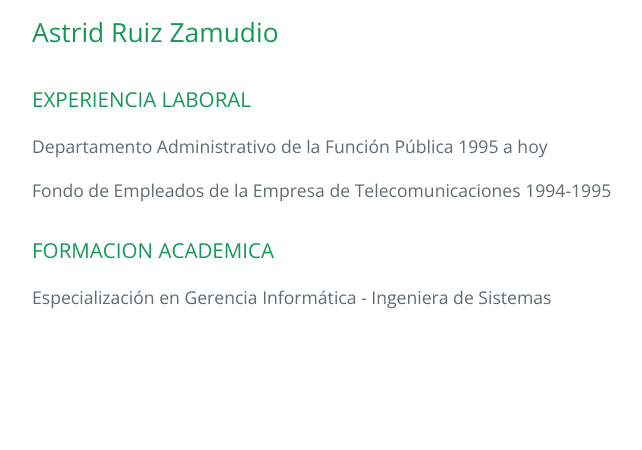
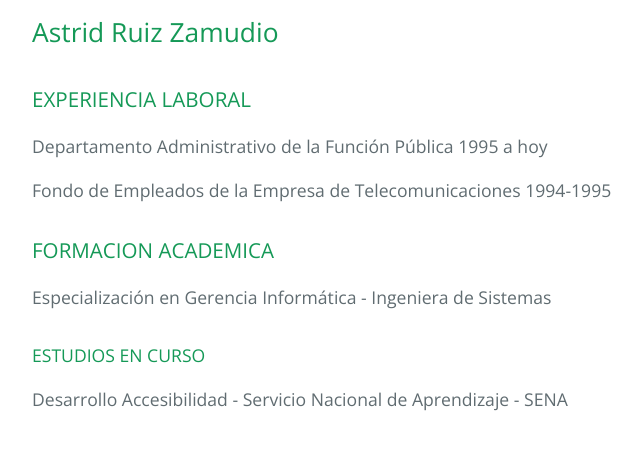
Before and after one commit to AstridRuizZamudio/HojaDeVida, a plain HTML site: page index.html in a window 1280 px wide. Shown: the part 104-554 px from the top of the page, without its empty margins (192-834 px from the left). Drawn offline with nearby package versions, Linux system fonts and the light colour scheme.

Commit message:
Update index.html

```diff
--- a/index.html
+++ b/index.html
@@ -21,6 +21,8 @@
           <p>Fondo de Empleados de la Empresa de Telecomunicaciones 1994-1995</p>
       <h3><a id="formacion-academica" class="anchor" href="#formacion-academica" aria-hidden="true"><span aria-hidden="true" class="octicon octicon-link"></span></a>FORMACION ACADEMICA</h3>
           <p>Especialización en Gerencia Informática - Ingeniera de Sistemas</p>
+      <h4><a id="Estudios en curso" class="anchor" href="#Esudios-en-curso" aria-hidden="true"><span aria-hidden="true" class="octicon octicon-link"></span></a>ESTUDIOS EN CURSO</h3>
+          <p>Desarrollo Accesibilidad - Servicio Nacional de Aprendizaje - SENA</p>
     </section>
   </body>
 </html>
```
